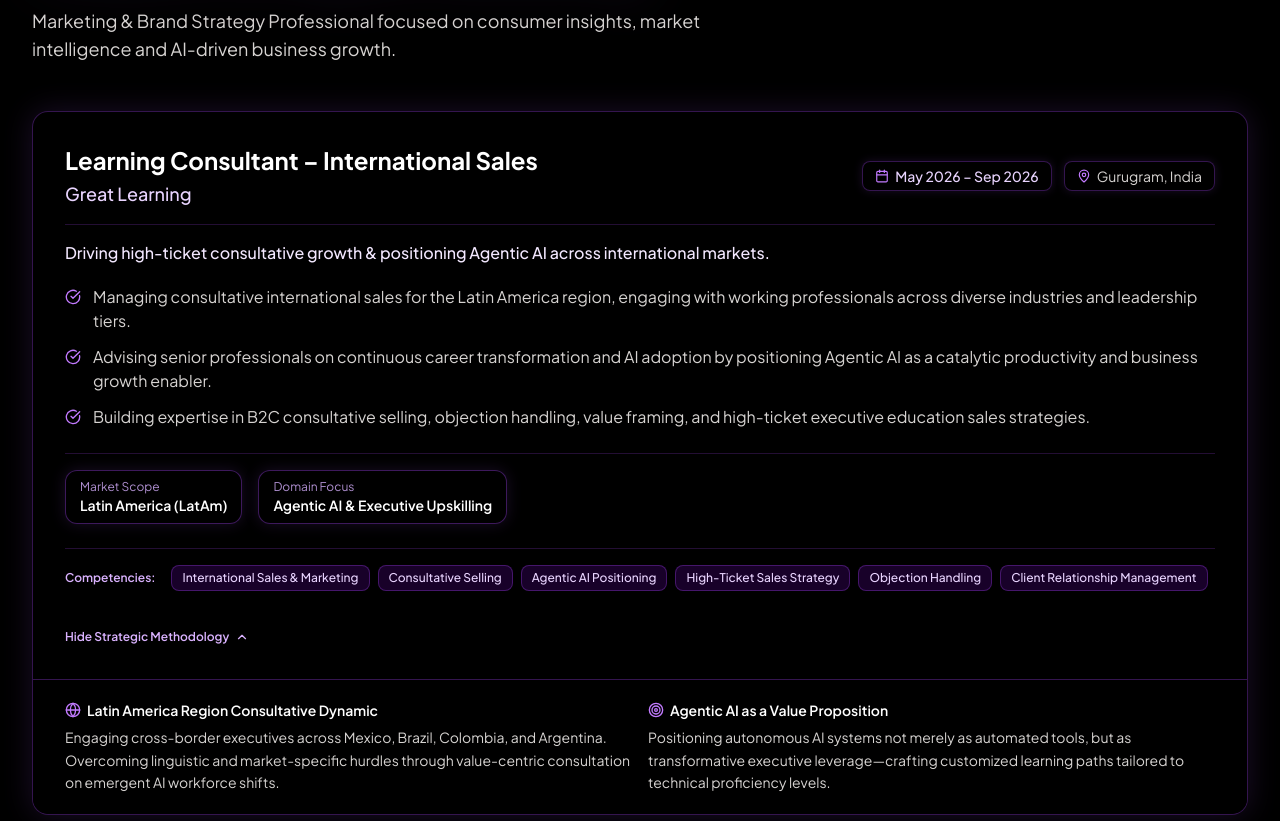
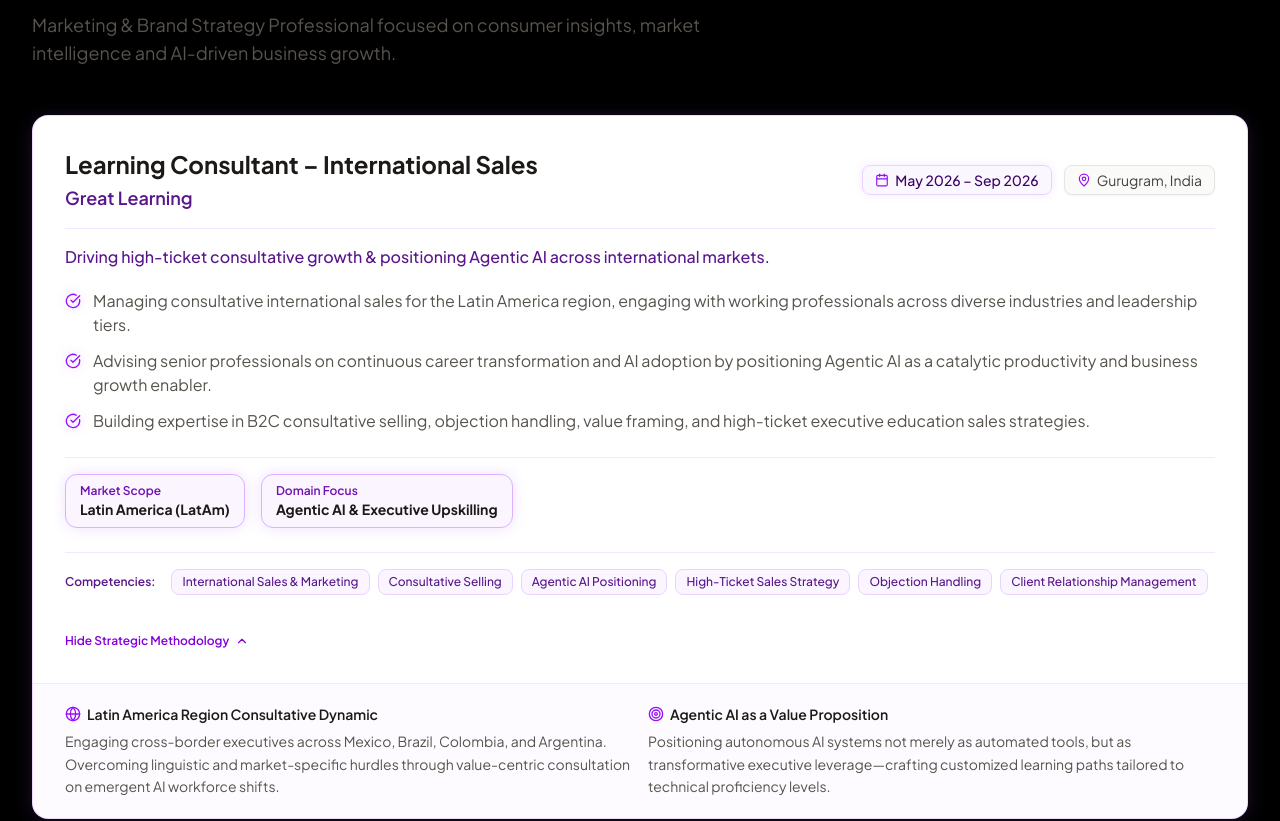
Before and after one commit to vaanimalviyaa-ai/Vaani-Malviya-Portfolio, a React (Vite) app: page / in a window 1280 px wide. Shown: the part 965-1786 px from the top of the page. Built offline with nearby package versions, Linux system fonts and the light colour scheme.

Commit message:
Update ExperienceSection.tsx

```diff
--- a/src/components/ExperienceSection.tsx
+++ b/src/components/ExperienceSection.tsx
@@ -10,18 +10,18 @@ export const ExperienceSection: React.FC = () => {
   };
 
   return (
-    <section id="experience" className="py-20 bg-transparent border-b border-purple-500/15 relative">
+    <section id="experience" className="py-20 bg-transparent border-b border-purple-100 relative">
       <div className="max-w-7xl mx-auto px-4 sm:px-6 lg:px-8">
         {/* Section Header */}
         <div className="max-w-3xl mb-12">
-          <div className="inline-flex items-center gap-2 px-3 py-1 rounded-lg bg-black/80 border border-purple-400/50 text-purple-200 text-xs font-semibold uppercase tracking-wider mb-3 shadow-[0_0_18px_rgba(168,85,247,0.3)]">
-            <Briefcase className="w-3.5 h-3.5 text-purple-400" />
+          <div className="inline-flex items-center gap-2 px-3.5 py-1.5 rounded-lg bg-white border border-purple-300 text-purple-900 text-xs font-semibold uppercase tracking-wider mb-3 shadow-[0_0_15px_rgba(168,85,247,0.22)]">
+            <Briefcase className="w-3.5 h-3.5 text-purple-600" />
             <span>Work Experience & Training</span>
           </div>
-          <h2 className="font-editorial text-3xl sm:text-4xl md:text-5xl font-semibold text-white tracking-tight drop-shadow-[0_0_25px_rgba(168,85,247,0.2)]">
+          <h2 className="font-editorial text-3xl sm:text-4xl md:text-5xl font-semibold text-stone-900 tracking-tight">
             Brand Management, Marketing Analytics & Digital Marketing
           </h2>
-          <p className="mt-3 text-base sm:text-lg text-stone-300">
+          <p className="mt-3 text-base sm:text-lg text-stone-600">
             Marketing & Brand Strategy Professional focused on consumer insights, market intelligence and AI-driven business growth.
           </p>
         </div>
@@ -34,35 +34,35 @@ export const ExperienceSection: React.FC = () => {
               <div
                 key={exp.id}
                 id={`experience-card-${exp.id}`}
-                className="bg-black/80 border border-purple-500/30 rounded-2xl overflow-hidden shadow-[0_0_30px_rgba(168,85,247,0.16)] backdrop-blur-xl transition-all hover:border-purple-400/70 hover:shadow-[0_0_45px_rgba(192,132,252,0.3)]"
+                className="bg-white border border-purple-200/90 rounded-2xl overflow-hidden shadow-[0_4px_25px_rgba(168,85,247,0.1),0_0_15px_rgba(192,132,252,0.08)] transition-all hover:border-purple-400 hover:shadow-[0_8px_35px_rgba(168,85,247,0.22),0_0_25px_rgba(192,132,252,0.2)]"
               >
                 {/* Card Header */}
                 <div className="p-6 sm:p-8">
-                  <div className="flex flex-col md:flex-row md:items-center justify-between gap-4 pb-4 border-b border-purple-500/20">
+                  <div className="flex flex-col md:flex-row md:items-center justify-between gap-4 pb-4 border-b border-purple-100">
                     <div>
                       <div className="flex items-center gap-3">
-                        <h3 className="text-xl sm:text-2xl font-bold text-white">
+                        <h3 className="text-xl sm:text-2xl font-bold text-stone-900">
                           {exp.role}
                         </h3>
                         {exp.period.toLowerCase().includes('present') && (
-                          <span className="px-2.5 py-0.5 text-xs font-semibold rounded-full bg-purple-950/80 border border-purple-400/50 text-purple-200 shadow-[0_0_12px_rgba(168,85,247,0.4)]">
+                          <span className="px-3 py-1 text-xs font-semibold rounded-full bg-emerald-50 border border-emerald-300 text-emerald-800 shadow-[0_0_14px_rgba(16,185,129,0.3)]">
                             Current Role
                           </span>
                         )}
                       </div>
-                      <div className="text-base sm:text-lg font-medium text-purple-200 mt-1">
+                      <div className="text-base sm:text-lg font-semibold text-purple-900 mt-1">
                         {exp.company}
                       </div>
                     </div>
 
-                    <div className="flex flex-wrap items-center gap-3 text-xs sm:text-sm text-stone-300">
-                      <div className="inline-flex items-center gap-1.5 px-3 py-1 rounded-lg bg-black/90 border border-purple-500/30 font-medium text-purple-200 shadow-[0_0_10px_rgba(168,85,247,0.15)]">
-                        <Calendar className="w-3.5 h-3.5 text-purple-400" />
+                    <div className="flex flex-wrap items-center gap-3 text-xs sm:text-sm text-stone-700">
+                      <div className="inline-flex items-center gap-1.5 px-3 py-1 rounded-lg bg-purple-50/80 border border-purple-200 font-medium text-purple-950 shadow-[0_0_10px_rgba(168,85,247,0.12)]">
+                        <Calendar className="w-3.5 h-3.5 text-purple-600" />
                         <span>{exp.period}</span>
                       </div>
                       {exp.location && (
-                        <div className="inline-flex items-center gap-1.5 px-3 py-1 rounded-lg bg-black/90 border border-purple-500/30 text-stone-300 shadow-[0_0_10px_rgba(168,85,247,0.15)]">
-                          <MapPin className="w-3.5 h-3.5 text-purple-400" />
+                        <div className="inline-flex items-center gap-1.5 px-3 py-1 rounded-lg bg-stone-50 border border-stone-200 text-stone-700 shadow-xs">
+                          <MapPin className="w-3.5 h-3.5 text-purple-600" />
                           <span>{exp.location}</span>
                         </div>
                       )}
@@ -70,15 +70,15 @@ export const ExperienceSection: React.FC = () => {
                   </div>
 
                   {/* Tagline */}
-                  <p className="text-sm sm:text-base text-purple-100 font-medium mt-4">
+                  <p className="text-sm sm:text-base text-purple-900 font-medium mt-4">
                     {exp.tagline}
                   </p>
 
                   {/* Bullet Points */}
                   <div className="mt-5 space-y-3">
                     {exp.bullets.map((bullet, i) => (
-                      <div key={i} className="flex items-start gap-3 text-sm sm:text-base text-stone-300">
-                        <CheckCircle className="w-4 h-4 text-purple-400 shrink-0 mt-1" />
+                      <div key={i} className="flex items-start gap-3 text-sm sm:text-base text-stone-600">
+                        <CheckCircle className="w-4 h-4 text-purple-600 shrink-0 mt-1 drop-shadow-[0_0_6px_rgba(168,85,247,0.4)]" />
                         <span>{bullet}</span>
                       </div>
                     ))}
@@ -86,26 +86,26 @@ export const ExperienceSection: React.FC = () => {
 
                   {/* Key Metrics / Highlights if any */}
                   {exp.metrics && exp.metrics.length > 0 && (
-                    <div className="mt-6 pt-4 border-t border-purple-500/20 flex flex-wrap gap-4">
+                    <div className="mt-6 pt-4 border-t border-purple-100 flex flex-wrap gap-4">
                       {exp.metrics.map((m, idx) => (
                         <div
                           key={idx}
-                          className="px-3.5 py-2 rounded-xl bg-black/90 border border-purple-500/35 text-xs shadow-[0_0_15px_rgba(168,85,247,0.15)]"
+                          className="px-3.5 py-2 rounded-xl bg-purple-50 border border-purple-300 text-xs shadow-[0_0_14px_rgba(168,85,247,0.18)]"
                         >
-                          <span className="text-purple-300/80 block">{m.label}</span>
-                          <span className="font-semibold text-white text-sm">{m.value}</span>
+                          <span className="text-purple-800 block font-semibold">{m.label}</span>
+                          <span className="font-bold text-stone-900 text-sm">{m.value}</span>
                         </div>
                       ))}
                     </div>
                   )}
 
                   {/* Skills Applied Tags */}
-                  <div className="mt-6 pt-4 border-t border-purple-500/20 flex flex-wrap items-center gap-2">
-                    <span className="text-xs font-semibold text-purple-300 mr-2">Competencies:</span>
+                  <div className="mt-6 pt-4 border-t border-purple-100 flex flex-wrap items-center gap-2">
+                    <span className="text-xs font-semibold text-purple-900 mr-2">Competencies:</span>
                     {exp.skills.map((skill, sIdx) => (
                       <span
                         key={sIdx}
-                        className="px-2.5 py-1 text-xs font-medium rounded-lg bg-purple-950/40 border border-purple-500/30 text-purple-200 hover:border-purple-400/60 hover:text-white hover:shadow-[0_0_12px_rgba(168,85,247,0.3)] transition-all"
+                        className="px-2.5 py-1 text-xs font-medium rounded-lg bg-purple-50 border border-purple-200 text-purple-900 hover:bg-purple-100 hover:border-purple-300 hover:shadow-[0_0_12px_rgba(168,85,247,0.25)] transition-all"
                       >
                         {skill}
                       </span>
@@ -117,7 +117,7 @@ export const ExperienceSection: React.FC = () => {
                     <button
                       onClick={() => toggleExpand(exp.id)}
                       id={`toggle-deep-dive-${exp.id}`}
-                      className="inline-flex items-center gap-1.5 text-xs font-semibold text-purple-300 hover:text-white hover:drop-shadow-[0_0_8px_rgba(192,132,252,0.8)] transition-all cursor-pointer"
+                      className="inline-flex items-center gap-1.5 text-xs font-semibold text-purple-700 hover:text-purple-900 transition-all cursor-pointer"
                     >
                       <span>
                         {isExpanded ? 'Hide Strategic Methodology' : 'View Strategic Methodology & Details'}
@@ -135,25 +135,25 @@ export const ExperienceSection: React.FC = () => {
                 {isExpanded && (
                   <div
                     id={`experience-deep-dive-${exp.id}`}
-                    className="px-6 sm:px-8 py-5 bg-black/95 border-t border-purple-500/30 text-xs sm:text-sm text-stone-300 space-y-3 backdrop-blur-md shadow-inner"
+                    className="px-6 sm:px-8 py-5 bg-purple-50/40 border-t border-purple-100 text-xs sm:text-sm text-stone-600 space-y-3"
                   >
                     {exp.id === 'great-learning' ? (
                       <div className="grid grid-cols-1 md:grid-cols-2 gap-4">
                         <div className="space-y-1.5">
-                          <div className="font-semibold text-white flex items-center gap-1.5">
-                            <Globe className="w-4 h-4 text-purple-400" />
+                          <div className="font-semibold text-stone-900 flex items-center gap-1.5">
+                            <Globe className="w-4 h-4 text-purple-600" />
                             <span>Latin America Region Consultative Dynamic</span>
                           </div>
-                          <p className="text-stone-300 leading-relaxed">
+                          <p className="text-stone-600 leading-relaxed">
                             Engaging cross-border executives across Mexico, Brazil, Colombia, and Argentina. Overcoming linguistic and market-specific hurdles through value-centric consultation on emergent AI workforce shifts.
                           </p>
                         </div>
                         <div className="space-y-1.5">
-                          <div className="font-semibold text-white flex items-center gap-1.5">
-                            <Target className="w-4 h-4 text-purple-400" />
+                          <div className="font-semibold text-stone-900 flex items-center gap-1.5">
+                            <Target className="w-4 h-4 text-purple-600" />
                             <span>Agentic AI as a Value Proposition</span>
                           </div>
-                          <p className="text-stone-300 leading-relaxed">
+                          <p className="text-stone-600 leading-relaxed">
                             Positioning autonomous AI systems not merely as automated tools, but as transformative executive leverage—crafting customized learning paths tailored to technical proficiency levels.
                           </p>
                         </div>
@@ -161,20 +161,20 @@ export const ExperienceSection: React.FC = () => {
                     ) : (
                       <div className="grid grid-cols-1 md:grid-cols-2 gap-4">
                         <div className="space-y-1.5">
-                          <div className="font-semibold text-white flex items-center gap-1.5">
-                            <Target className="w-4 h-4 text-purple-400" />
+                          <div className="font-semibold text-stone-900 flex items-center gap-1.5">
+                            <Target className="w-4 h-4 text-purple-600" />
                             <span>GCC Ecosystem Market Intelligence</span>
                           </div>
-                          <p className="text-stone-300 leading-relaxed">
+                          <p className="text-stone-600 leading-relaxed">
                             Systematically indexed 480+ Global Capability Centers in Karnataka and Telangana. Segmented employee health benefits, recurring wellness expenditures, and captive tech hubs to prioritize high-yield target accounts.
                           </p>
                         </div>
                         <div className="space-y-1.5">
-                          <div className="font-semibold text-white flex items-center gap-1.5">
-                            <Globe className="w-4 h-4 text-purple-400" />
+                          <div className="font-semibold text-stone-900 flex items-center gap-1.5">
+                            <Globe className="w-4 h-4 text-purple-600" />
                             <span>₹644 Cr Pristyn Care Model Benchmarking</span>
                           </div>
-                          <p className="text-stone-300 leading-relaxed">
+                          <p className="text-stone-600 leading-relaxed">
                             Deconstructed asset-light surgical and ambulatory delivery models. Isolated customer acquisition costs, hospital partnership margins, and clinical trust deficits to formulate HCL Healthcare's competitive edge.
                           </p>
                         </div>
```
